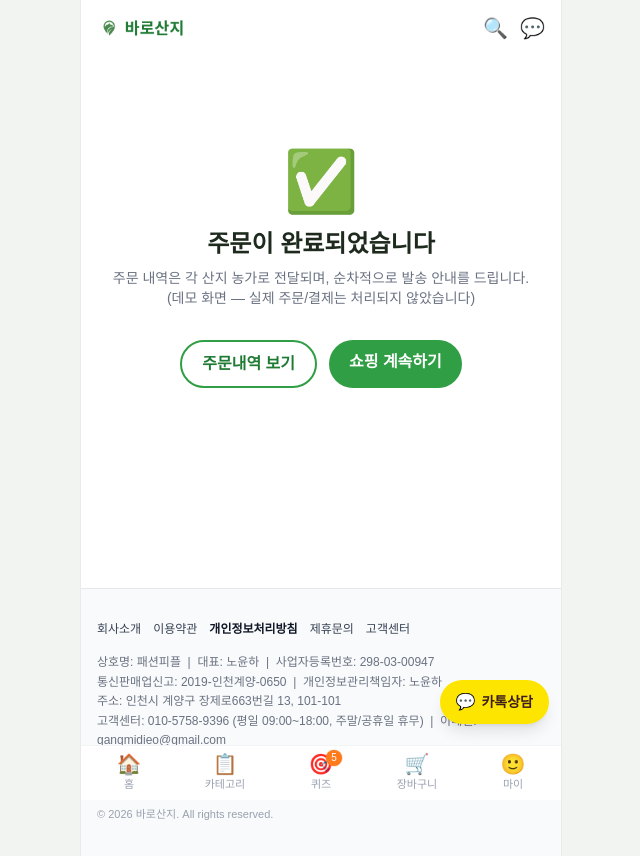
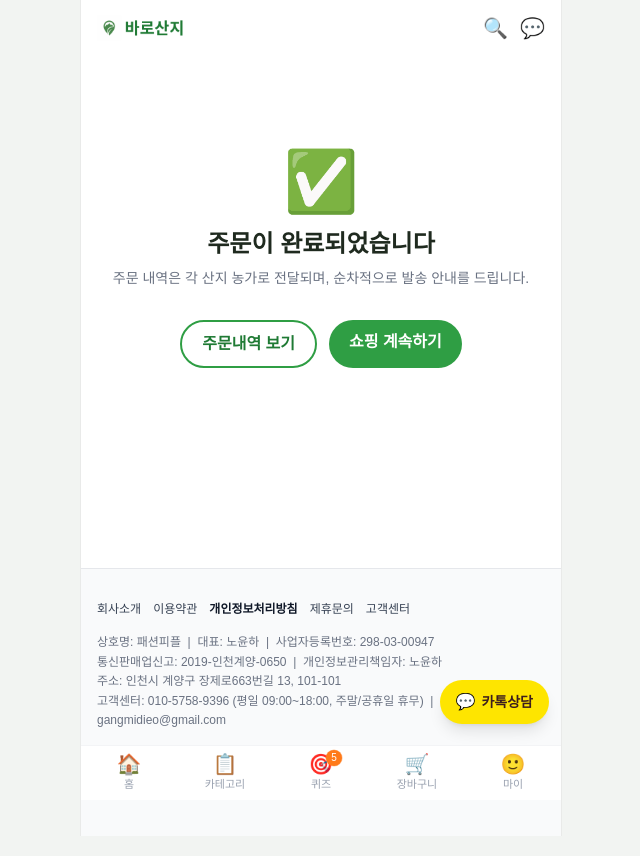
Before and after one commit to gangmidieo-beep/barosanji-web, a Next.js app: page /order-complete in a window 1280 px wide. Shown: the whole page, without its empty margins (319-959 px from the left). Built offline with nearby package versions, Linux system fonts and the light colour scheme.

Commit message:
Update page.tsx

```diff
--- a/app/(shop)/order-complete/page.tsx
+++ b/app/(shop)/order-complete/page.tsx
@@ -1,15 +1,61 @@
 import Link from "next/link";
 
-export default function OrderCompletePage() {
+/**
+ * 결제 후 돌아오는 페이지(페이맵 return_url).
+ * 페이맵은 결과를 쿼리스트링으로 붙여서 보내주는데, 실패했을 때 원인을 알 수 있도록
+ * result_cd / result_msg가 있으면 화면에 그대로 보여준다.
+ *
+ * 주의: 실제 주문 확정(DB 반영/발주)은 이 화면이 아니라 결제통지(/api/paymap/noti)에서 처리한다.
+ * 고객이 결제 후 창을 그냥 닫으면 이 화면은 안 뜨기 때문.
+ */
+export default async function OrderCompletePage({
+  searchParams,
+}: {
+  searchParams: Promise<Record<string, string | string[] | undefined>>;
+}) {
+  const params = await searchParams;
+  const one = (v: string | string[] | undefined) => (Array.isArray(v) ? v[0] : v);
+
+  const resultCd = one(params.result_cd);
+  const resultMsg = one(params.result_msg);
+  const ordNum = one(params.ord_num);
+  const amount = one(params.amount);
+  const apprNum = one(params.appr_num);
+
+  // result_cd가 아예 없으면(적립금 전액결제 등) 기존처럼 완료 화면을 보여준다.
+  const failed = resultCd !== undefined && resultCd !== "0000";
+
   return (
     <div className="px-4 py-24 text-center">
-      <p className="text-6xl mb-4">✅</p>
-      <h1 className="text-2xl font-bold mb-2">주문이 완료되었습니다</h1>
-      <p className="text-gray-500 text-sm mb-8">
-        주문 내역은 각 산지 농가로 전달되며, 순차적으로 발송 안내를 드립니다.
-        <br />
-        (데모 화면 — 실제 주문/결제는 처리되지 않았습니다)
-      </p>
+      <p className="text-6xl mb-4">{failed ? "⚠️" : "✅"}</p>
+      <h1 className="text-2xl font-bold mb-2">
+        {failed ? "결제가 완료되지 않았습니다" : "주문이 완료되었습니다"}
+      </h1>
+
+      {failed ? (
+        <div className="text-sm text-gray-600 mb-8 space-y-1">
+          <p className="text-red-600 font-semibold">
+            {resultMsg || "결제 처리 중 문제가 발생했습니다."}
+          </p>
+          <p className="text-xs text-gray-400">오류코드: {resultCd}</p>
+          {ordNum && <p className="text-xs text-gray-400">주문번호: {ordNum}</p>}
+          <p className="text-xs text-gray-500 pt-2">
+            결제가 이루어지지 않았습니다. 다시 시도하시거나 고객센터로 문의해 주세요.
+          </p>
+        </div>
+      ) : (
+        <div className="text-gray-500 text-sm mb-8 space-y-1">
+          <p>주문 내역은 각 산지 농가로 전달되며, 순차적으로 발송 안내를 드립니다.</p>
+          {ordNum && <p className="text-xs text-gray-400">주문번호: {ordNum}</p>}
+          {amount && (
+            <p className="text-xs text-gray-400">
+              결제금액: {Number(amount).toLocaleString()}원
+            </p>
+          )}
+          {apprNum && <p className="text-xs text-gray-400">승인번호: {apprNum}</p>}
+        </div>
+      )}
+
       <div className="flex gap-3 justify-center">
         <Link href="/mypage" className="border-2 border-brand text-brand-dark font-semibold px-5 py-2.5 rounded-full">
           주문내역 보기
```
